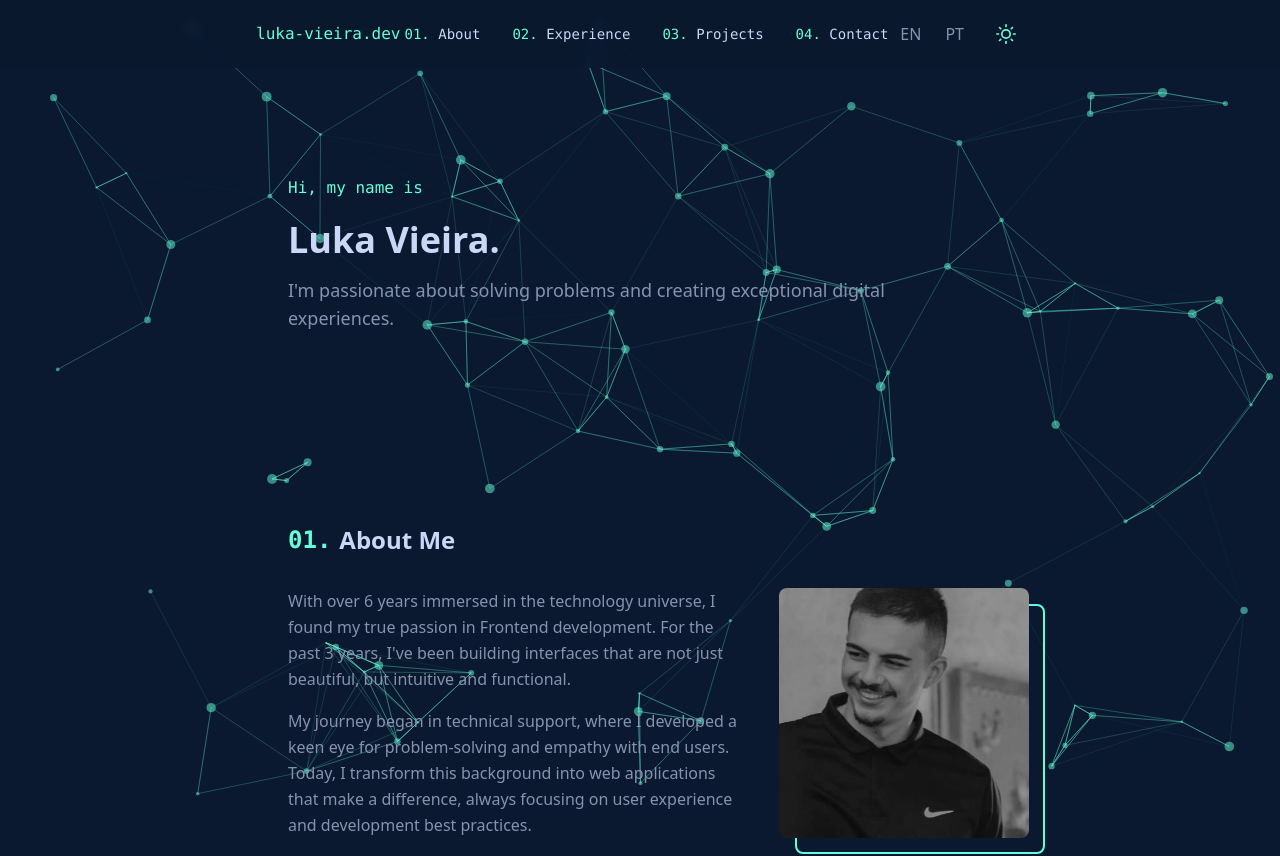
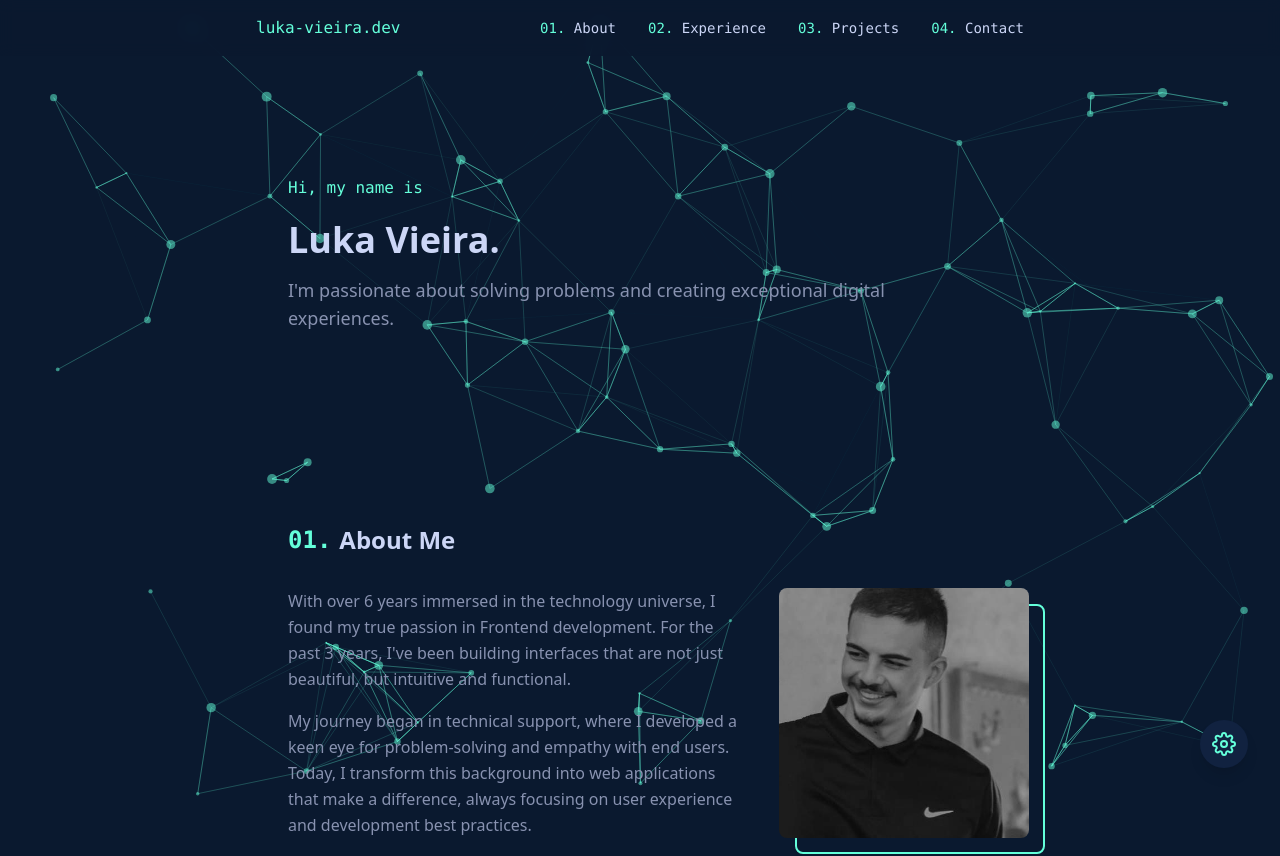
Before and after one commit to LukaVieira1/my-portfolio, a React (Vite) app: page / in a window 1280 px wide. Shown: the top 856 px of the page. Built offline with nearby package versions, Linux system fonts and the light colour scheme.

Commit message:
feature: settings menu button

```diff
--- a/src/App.tsx
+++ b/src/App.tsx
@@ -13,9 +13,8 @@
 import { ParticlesBackground } from "./components/ParticlesBackground";
 import { ExperienceTimeline } from "./components/ExperienceTimeline";
 import { ProjectCarousel } from "./components/ProjectCarousel";
-import { LanguageSwitcher } from "./components/LanguageSwitcher";
 import { SplashScreen } from "./components/SplashScreen";
-import { ThemeToggle } from "./components/ThemeToggle";
+import { SettingsMenu } from "./components/SettingsMenu";
 
 // Icons
 import { FiMail, FiLinkedin, FiGithub } from "react-icons/fi";
@@ -65,8 +64,8 @@
             className="relative z-10"
           >
             <div className="relative">
-              <nav className="fixed w-full px-8 py-4 bg-background/90 backdrop-blur-xs z-50">
-                <div className="max-w-3xl mx-auto flex justify-between items-center">
+              <nav className="fixed w-full px-8 py-4 bg-background/90 backdrop-blur-sm z-50">
+                <div className="max-w-3xl mx-auto flex items-center justify-between">
                   <motion.div
                     initial={{ opacity: 0 }}
                     animate={{ opacity: 1 }}
@@ -74,7 +73,8 @@
                   >
                     {t("header.logo")}
                   </motion.div>
-                  <div className="hidden md:flex space-x-8 font-mono text-sm">
+
+                  <div className="hidden md:flex items-center space-x-8 font-mono text-sm">
                     {navigation.map((item, i) => (
                       <motion.button
                         key={item.name}
@@ -84,16 +84,12 @@
                         transition={{ delay: i * 0.1 }}
                         whileHover={{ y: -2 }}
                         whileTap={{ scale: 0.97 }}
-                        className="text-text-primary hover:text-primary transition-colors cursor-pointer"
+                        className="text-text-primary hover:text-primary transition-colors"
                       >
                         <span className="text-primary">0{i + 1}.</span>{" "}
                         {item.name}
                       </motion.button>
                     ))}
-                  </div>
-                  <div className="flex items-center gap-4">
-                    <LanguageSwitcher />
-                    <ThemeToggle />
                   </div>
                 </div>
               </nav>
@@ -325,6 +321,7 @@
                 </AnimatePresence>
               </div>
             </div>
+            <SettingsMenu />
           </motion.div>
         )}
       </AnimatePresence>
--- /dev/null
+++ b/src/components/SettingsMenu.tsx
@@ -0,0 +1,96 @@
+import { motion } from "framer-motion";
+import { ThemeToggle } from "./ThemeToggle";
+import { LanguageSwitcher } from "./LanguageSwitcher";
+import { FiSettings } from "react-icons/fi";
+import { useState } from "react";
+
+export function SettingsMenu() {
+  const [isOpen, setIsOpen] = useState(false);
+
+  const itemVariants = {
+    closed: {
+      opacity: 0,
+      y: 0,
+      x: 20,
+      transition: {
+        y: { stiffness: 1000 },
+      },
+    },
+    open: (custom: number) => ({
+      opacity: 1,
+      y: -Math.sin(custom * (Math.PI / 2)) * 60,
+      x: -Math.cos(custom * (Math.PI / 2)) * 60,
+      transition: {
+        type: "spring",
+        stiffness: 300,
+        damping: 20,
+      },
+    }),
+  };
+
+  const teste = {
+    closed: {
+      opacity: 0,
+      y: 0,
+      x: 0,
+      transition: {
+        y: { stiffness: 1000 },
+      },
+    },
+    open: (custom: number) => ({
+      opacity: 1,
+      y: -Math.sin(custom * (Math.PI / 2)) * 60,
+      x: -Math.cos(custom * (Math.PI / 2)) * 60,
+      transition: {
+        type: "spring",
+        stiffness: 300,
+        damping: 20,
+      },
+    }),
+  };
+
+  return (
+    <div className="fixed bottom-8 right-8 z-50">
+      <motion.div
+        initial={false}
+        animate={isOpen ? "open" : "closed"}
+        className="relative"
+      >
+        <motion.div
+          custom={0}
+          variants={teste}
+          className="absolute bottom-0 left-0"
+        >
+          <div className="bg-background-light rounded-full shadow-lg p-2">
+            <ThemeToggle />
+          </div>
+        </motion.div>
+
+        <motion.div
+          custom={1}
+          variants={itemVariants}
+          className="absolute bottom-0 right-0"
+        >
+          <div className="bg-background-light rounded-full shadow-lg p-2">
+            <LanguageSwitcher />
+          </div>
+        </motion.div>
+
+        {/* Settings Button */}
+        <motion.button
+          whileHover={{ scale: 1.1 }}
+          whileTap={{ scale: 0.9 }}
+          onClick={() => setIsOpen(!isOpen)}
+          className="p-3 rounded-full bg-background-light shadow-lg hover:bg-background-lighter transition-colors cursor-pointer relative z-10"
+        >
+          <motion.div
+            animate={{ rotate: isOpen ? 180 : 0 }}
+            transition={{ duration: 0.2 }}
+          >
+            <FiSettings className="text-primary" size={24} />
+          </motion.div>
+        </motion.button>
+      </motion.div>
+    </div>
+  );
+}
```
